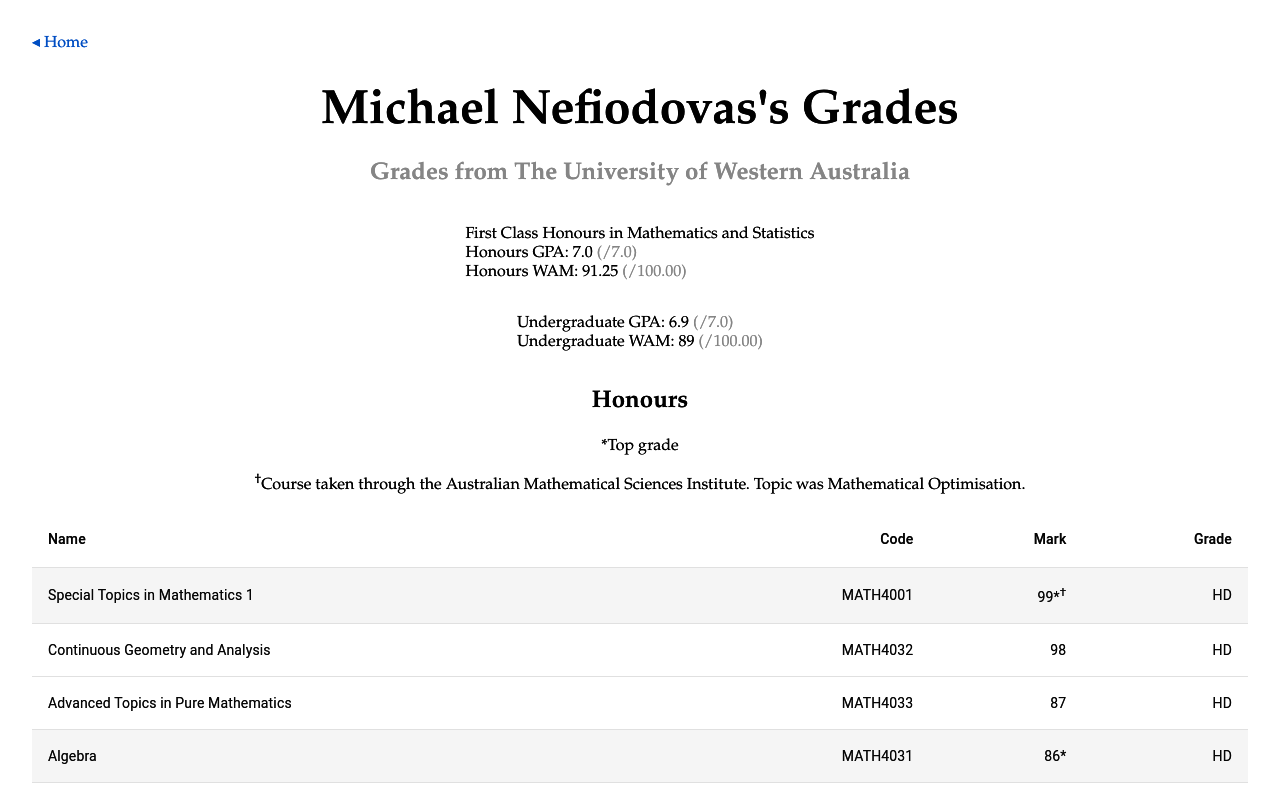
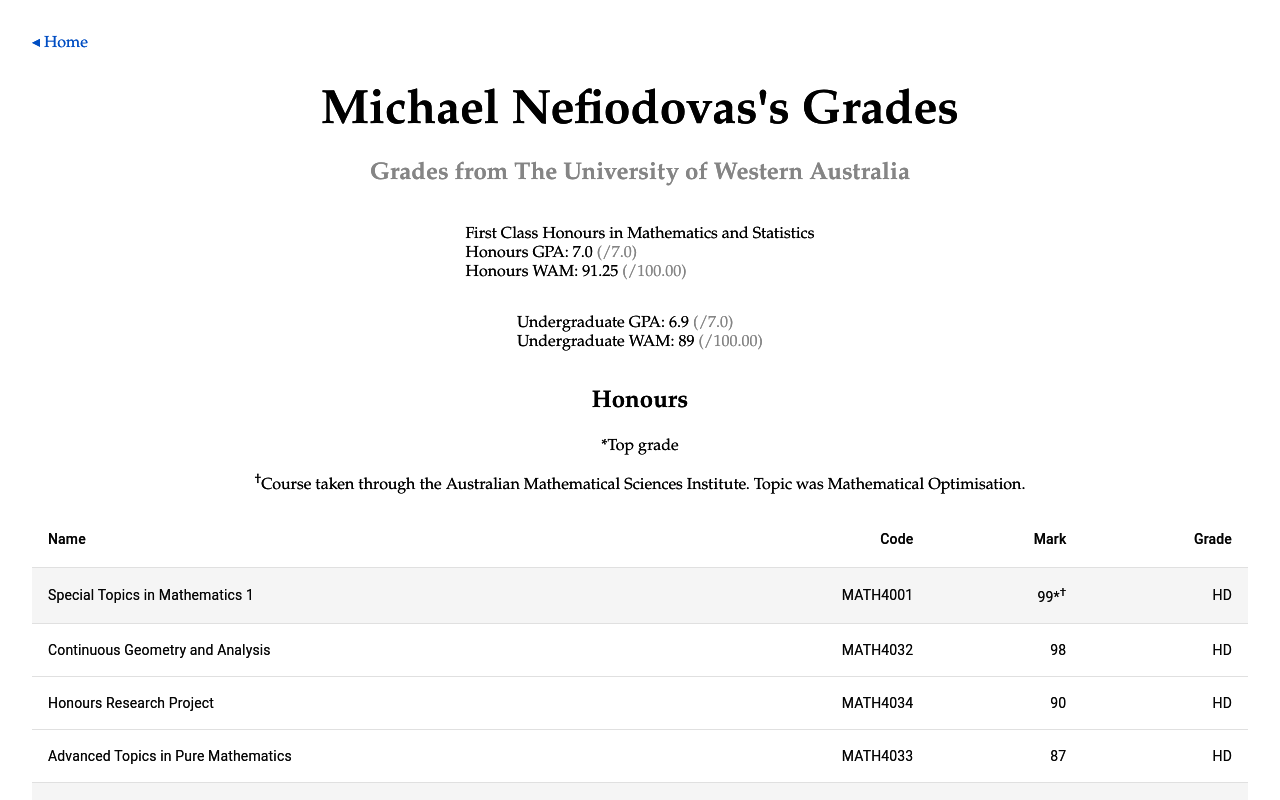
Before and after one commit to MouseAndKeyboard/nefsite, a Next.js app: page /grades in a window 1280 px wide. Shown: the top 800 px of the page. Built offline with nearby package versions, Linux system fonts and the light colour scheme.

Commit message:
research proj

```diff
--- a/components/data/hons_grades.js
+++ b/components/data/hons_grades.js
@@ -13,5 +13,6 @@
   createData("Special Topics in Mathematics 1", "MATH4001", 99, "HD", true, 'recs/amsi.pdf'),
   createData("Algebra", "MATH4031", 86, "HD", true, 'recs/algebra.pdf'),
   createData("Continuous Geometry and Analysis", "MATH4032", 98, "HD"),
-  createData("Advanced Topics in Pure Mathematics", "MATH4033", 87, "HD")
+  createData("Advanced Topics in Pure Mathematics", "MATH4033", 87, "HD"),
+  createData("Honours Research Project", "MATH4034", 90, "HD"),
 ]
```
